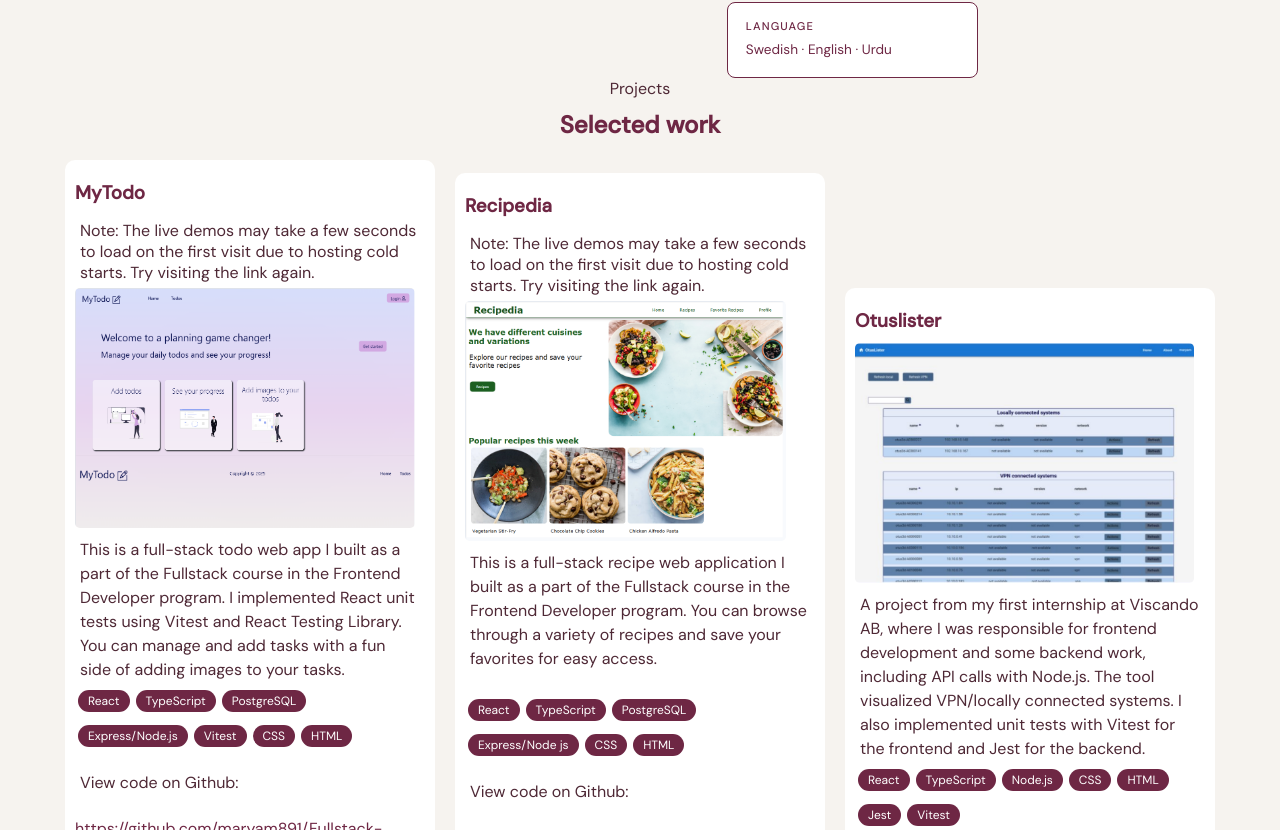
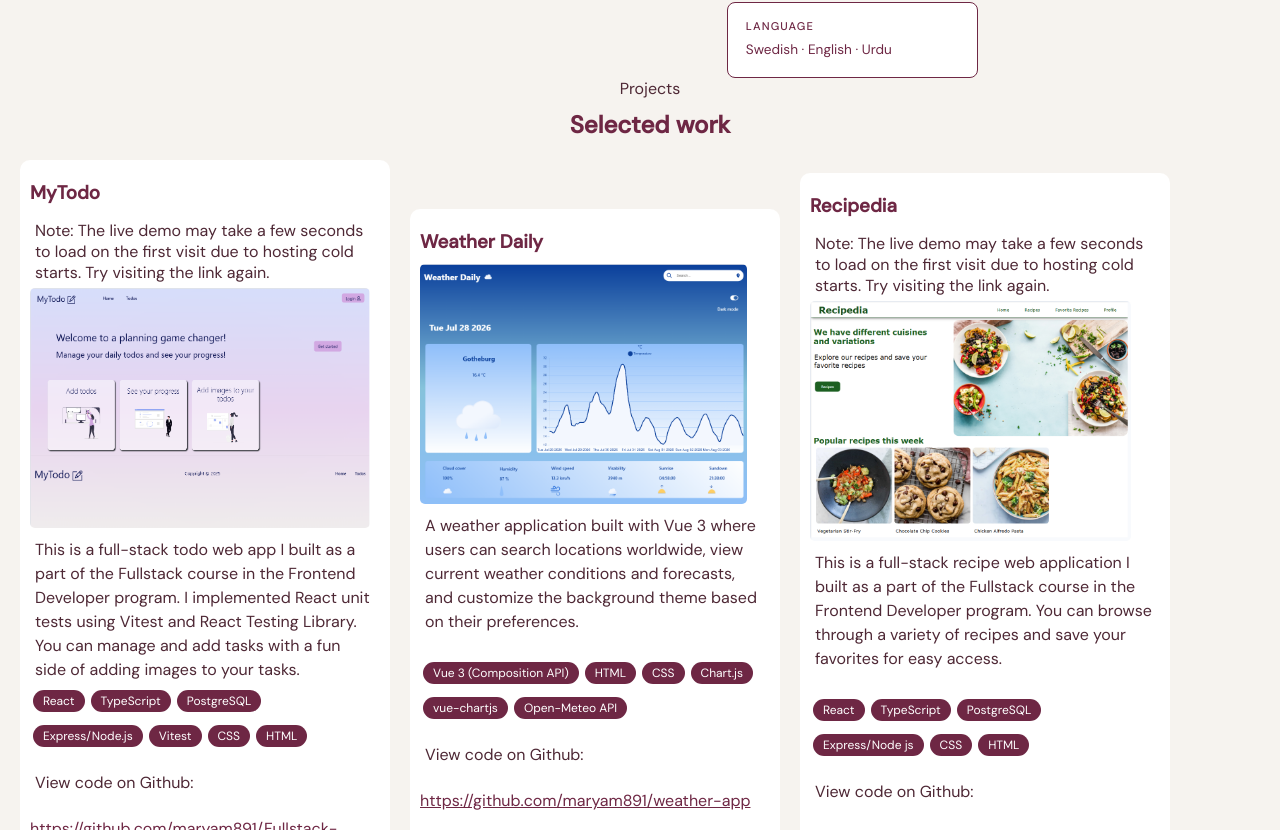
Before and after one commit to maryam891/Portfolio, a React (Vite) app: page / in a window 1280 px wide. Shown: the part 1170-2000 px from the top of the page. Built offline with nearby package versions, Linux system fonts and the light colour scheme.

Commit message:
Added another project card

```diff
--- a/src/components/Experience.tsx
+++ b/src/components/Experience.tsx
@@ -13,7 +13,7 @@ export default function Experience() {
             creative and problem-solving aspects of it.
           </p>
           <p>
-            I recently graduated from IT-Hogskolan and completed my second internship at Viscando AB. During my first internship I built a tool with React and TypeScript for
+            I recently graduated from IT-Högskolan and completed my second internship at Viscando AB. During my first internship I built a tool with React and TypeScript for
             visualization of VPN/locally connected systems, and wrote unit tests
             with Jest for the backend and Vitest for the frontend.
           </p>
--- a/src/components/Hero.tsx
+++ b/src/components/Hero.tsx
@@ -26,7 +26,7 @@ export default function Hero() {
           <span>TypeScript</span>
           <span>JavaScript</span>
           <span>Express/Node.js</span>
-          <span>SQL/SQLite</span>
+          <span>SQLite</span>
           <span>UX/UI</span>
           <span>Git</span>
         </div>
--- a/src/css/Projects.css
+++ b/src/css/Projects.css
@@ -34,11 +34,12 @@
   gap: 20px;
   display: flex;
   flex-direction: row;
-  justify-content: center;
+  justify-content: flex-start;
   align-items: center;
   flex-wrap: wrap;
   width: 100%;
   margin-top: 10px;
+  margin-left: 20px;
   height: 100%;
 }
 
--- a/src/data.ts
+++ b/src/data.ts
@@ -4,6 +4,7 @@ import recipeImg from "../src/assets/recipeProjectImg.png";
 import otuslisterImg from "../src/assets/otuslisterimg.png";
 import flowConfigImg from "../src/assets/flowConfig.png";
 import cameraSensor from "../src/assets/cameraSensor.png";
+import weatherImg from "../src/assets/weatherappImg.png";
 export interface Project {
   id: number;
   title: string;
@@ -19,7 +20,7 @@ export const projects: Project[] = [
   {
     id: 1,
     title: "MyTodo",
-    note: "The live demos may take a few seconds to load on the first visit due to hosting cold starts. Try visiting the link again.",
+    note: "The live demo may take a few seconds to load on the first visit due to hosting cold starts. Try visiting the link again.",
     description:
       "This is a full-stack todo web app I built as a part of the Fullstack course in the Frontend Developer program. I implemented React unit tests using Vitest and React Testing Library. You can manage and add tasks with a fun side of adding images to your tasks.",
     tags: [
@@ -37,9 +38,28 @@ export const projects: Project[] = [
   },
 
   {
+    id: 2,
+    title: "Weather Daily",
+    note: "",
+    description:
+      "A weather application built with Vue 3 where users can search locations worldwide, view current weather conditions and forecasts, and customize the background theme based on their preferences.",
+    tags: [
+      "Vue 3 (Composition API)",
+      "HTML",
+      "CSS",
+      "Chart.js",
+      "vue-chartjs",
+      "Open-Meteo API",
+    ],
+    githubUrl: "https://github.com/maryam891/weather-app",
+    liveUrl: "https://weather-app-three-umber-74.vercel.app/",
+    img: weatherImg,
+  },
+
+  {
     id: 3,
     title: "Recipedia",
-    note: "The live demos may take a few seconds to load on the first visit due to hosting cold starts. Try visiting the link again.",
+    note: "The live demo may take a few seconds to load on the first visit due to hosting cold starts. Try visiting the link again.",
     description:
       "This is a full-stack recipe web application I built as a part of the Fullstack course in the Frontend Developer program. You can browse through a variety of recipes and save your favorites for easy access.",
     tags: [
```
Also changed, not shown: src/assets/weatherappImg.png (added), 1 other file (tests, documents, lock files or other folders).
